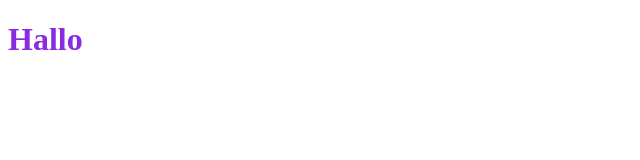
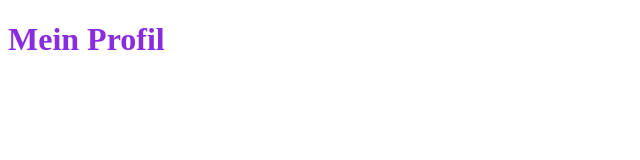
Before and after one commit to tabeaalva/schnupperwoche, a plain HTML site: page my-profile.html in a window 1280 px wide. Shown: the whole page, without its empty margins (0-640 px from the left). Drawn offline with Linux system fonts and the light colour scheme.

Commit message:
test commit

```diff
--- a/my-profile.html
+++ b/my-profile.html
@@ -11,6 +11,6 @@
     </style>
   </head>
   <body>
-    <h1>Hallo</h1>
+    <h1>Mein Profil</h1>
   </body>
 </html>
```
